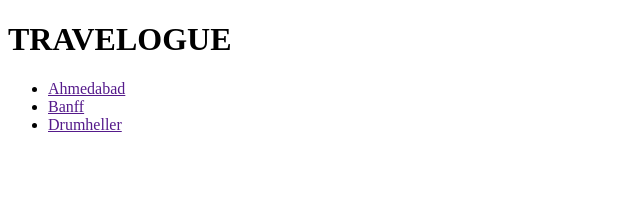
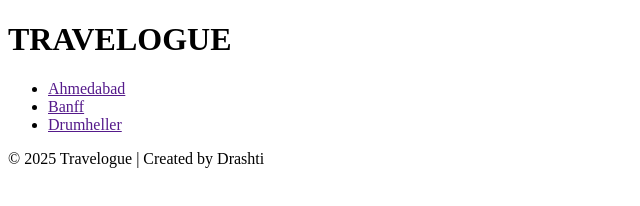
Before and after one commit to Drashti1111/Travelogue, a plain HTML site: page index.html in a window 1280 px wide. Shown: the whole page, without its empty margins (0-640 px from the left). Drawn offline with Linux system fonts and the light colour scheme.

Commit message:
added footer

```diff
--- a/index.html
+++ b/index.html
@@ -17,5 +17,10 @@
             </ul>
         </nav>
     </header>
+
+     <!--FOOTER-->
+     <footer>
+        <p>&copy; 2025 Travelogue | Created by Drashti </p>
+    </footer>
 </body>
 </html>
```
